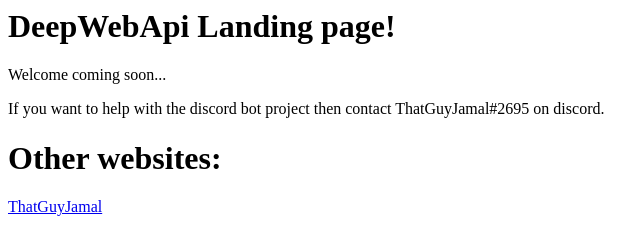
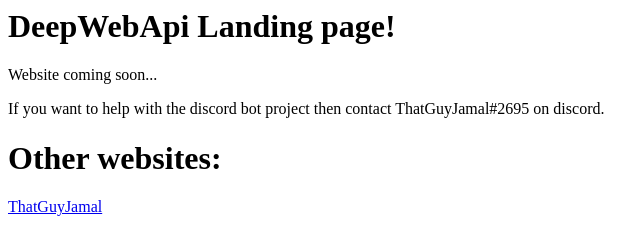
Before and after one commit to ThatGuyJamal/DeepWebAPI, a website: page docs/index.html in a window 1280 px wide. Shown: the top 235 px of the page, 0-640 px from the left. Drawn offline with Linux system fonts and the light colour scheme.

Commit message:
Update index.html

```diff
--- a/docs/index.html
+++ b/docs/index.html
@@ -7,7 +7,7 @@
 	<body>
 		<div>
 			<h1>DeepWebApi Landing page!</h1>
-			<p>Welcome coming soon...</p>
+			<p>Website coming soon...</p>
 			<p>
 				If you want to help with the discord bot project then contact
 				ThatGuyJamal#2695 on discord.
```
